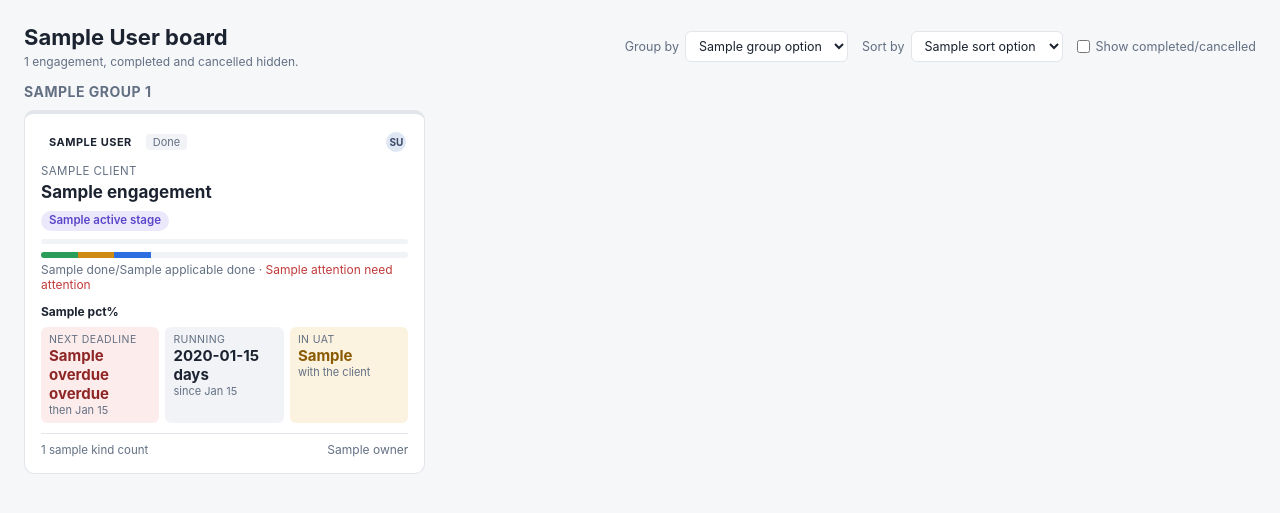
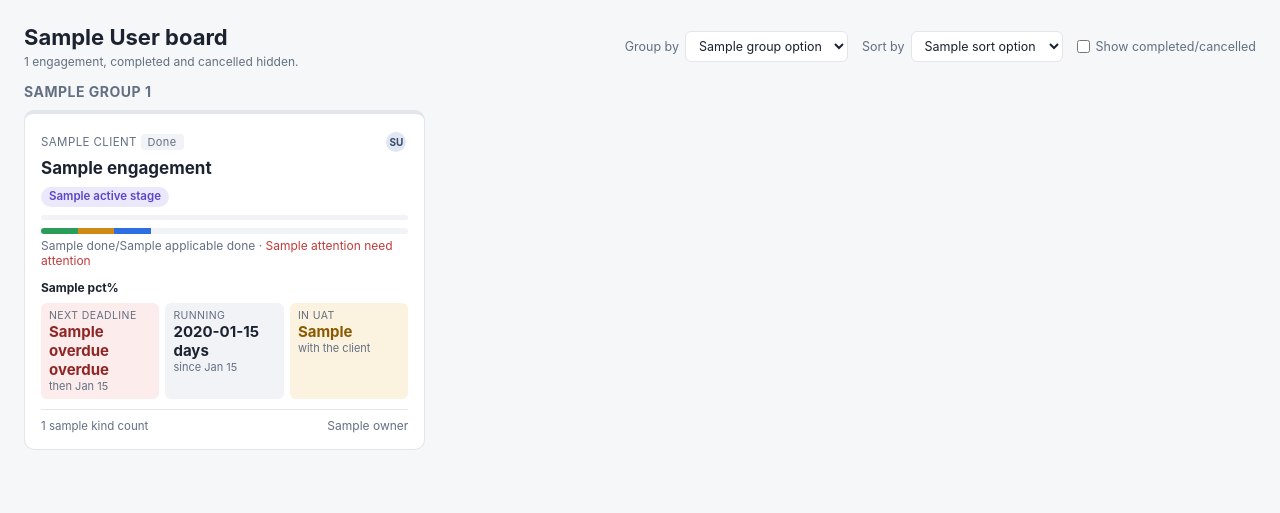
Before and after one commit to erwin-hein/csm-platform, a FastAPI app: template app/templates/board.html in a window 1280 px wide. Shown: the top 513 px of the page. Run offline with FastAPI, Linux system fonts and the light colour scheme; the template is opened without the code that fills it: most values are stand-ins (such as "Sample title", 1, 10 or a date in 2020).

Commit message:
Board cards: drop redundant engagement-type pill
Each board is already dedicated to one type, so the pill only used space.
The client name now shares the top row with the team avatars.

Co-Authored-By: Claude Opus 5.5 <noreply@anthropic.com>
Claude-Session: https://claude.ai/code/session_013UnYRybgQL7u1SSae8CfTb

```diff
--- a/app/static/app.css
+++ b/app/static/app.css
@@ -343,7 +343,8 @@ button.step:hover:not(.st-active) { border-color: var(--accent); }
 .bcard:hover { text-decoration: none; box-shadow: 0 6px 20px rgba(20,26,38,.08); border-color: #cfd5de; }
 .bcard.accent-quickstart { border-top-color: var(--qs); }
 .bcard.accent-migration { border-top-color: var(--mig); }
-.bcard-client { font-size: 11.5px; text-transform: uppercase; letter-spacing: .4px; color: var(--muted); margin-top: 2px; }
+.bcard-top { align-items: center; min-height: 24px; }
+.bcard-client { font-size: 11.5px; text-transform: uppercase; letter-spacing: .4px; color: var(--muted); }
 .bcard-name { font-size: 17px; font-weight: 700; line-height: 1.25; margin-top: -4px; }
 .bcard-stages { display: flex; gap: 5px; flex-wrap: wrap; min-height: 20px; }
 .stage-chip { font-size: 11.5px; font-weight: 600; padding: 2px 8px; border-radius: 999px; background: var(--mig-soft); color: var(--mig); }
--- a/app/templates/board.html
+++ b/app/templates/board.html
@@ -1,5 +1,5 @@
 {% extends "base.html" %}
-{% from "macros.html" import type_badge, progress_bar, progress_text, kind_mix, eng_status, initials %}
+{% from "macros.html" import progress_bar, progress_text, kind_mix, eng_status, initials %}
 {% block title %}{{ etype.display_name }} board{% endblock %}
 {% block main_class %}wide{% endblock %}
 {% block content %}
@@ -25,10 +25,9 @@
     {% for c in g.cards %}{% set e = c.engagement %}
     <a class="bcard accent-{{ e.type_key }}" href="/engagements/{{ e.id }}">
       <div class="spread bcard-top">
-        <div class="row" style="gap:6px">{{ type_badge(e.type) }} {{ eng_status(e.status) }}</div>
+        <div class="bcard-client">{{ e.client.name }} {{ eng_status(e.status) }}</div>
         <div class="avatars">{% for u in c.team[:4] %}{{ initials(u) }}{% endfor %}{% if c.team | length > 4 %}<span class="avatar more">+{{ c.team | length - 4 }}</span>{% endif %}</div>
       </div>
-      <div class="bcard-client">{{ e.client.name }}</div>
       <div class="bcard-name">{{ e.name }}</div>
 
       <div class="bcard-stages">
```
Also changed, not shown: tests/test_board_cards_group_and_sort.py (+1 -0 lines).
